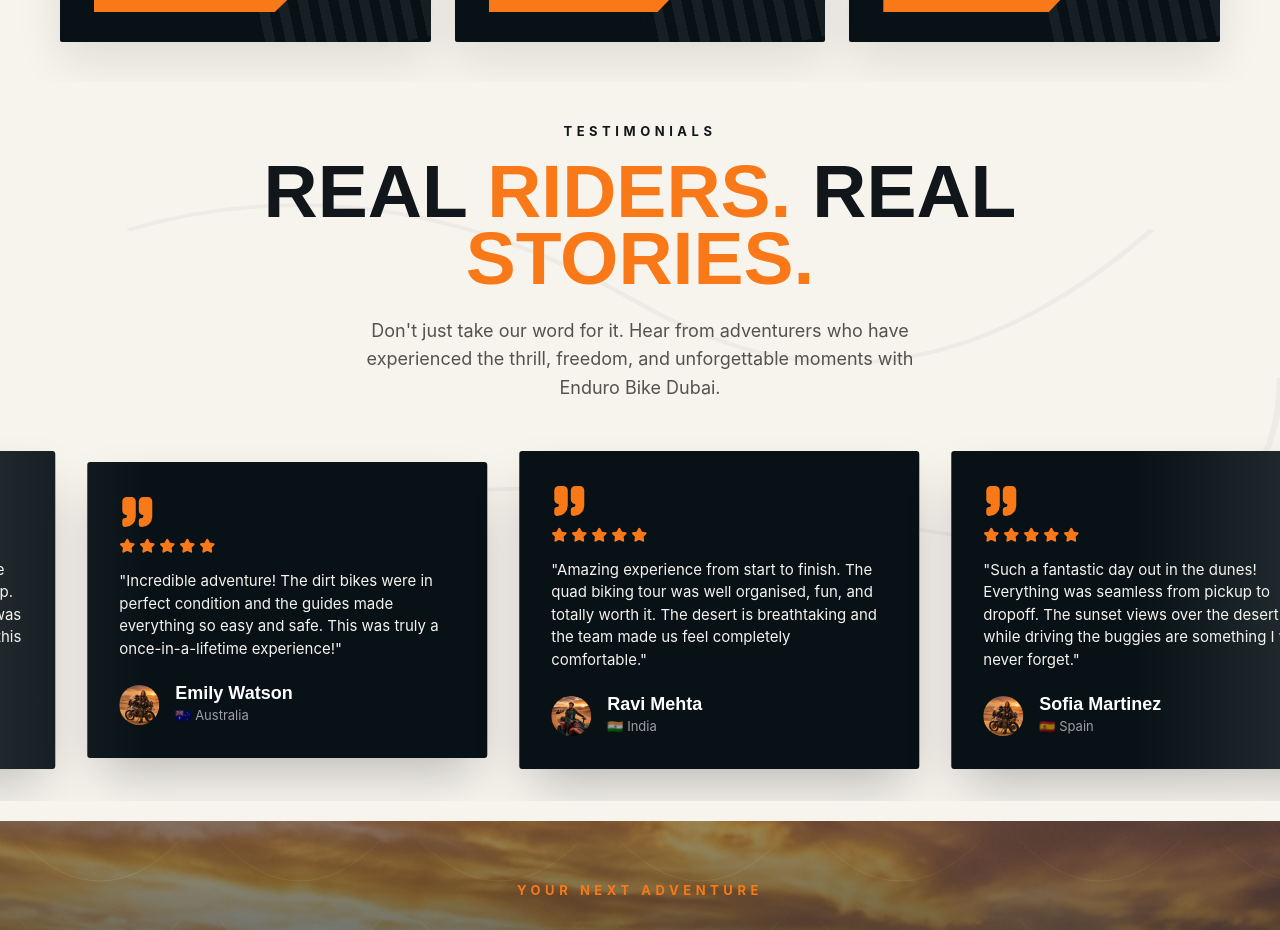
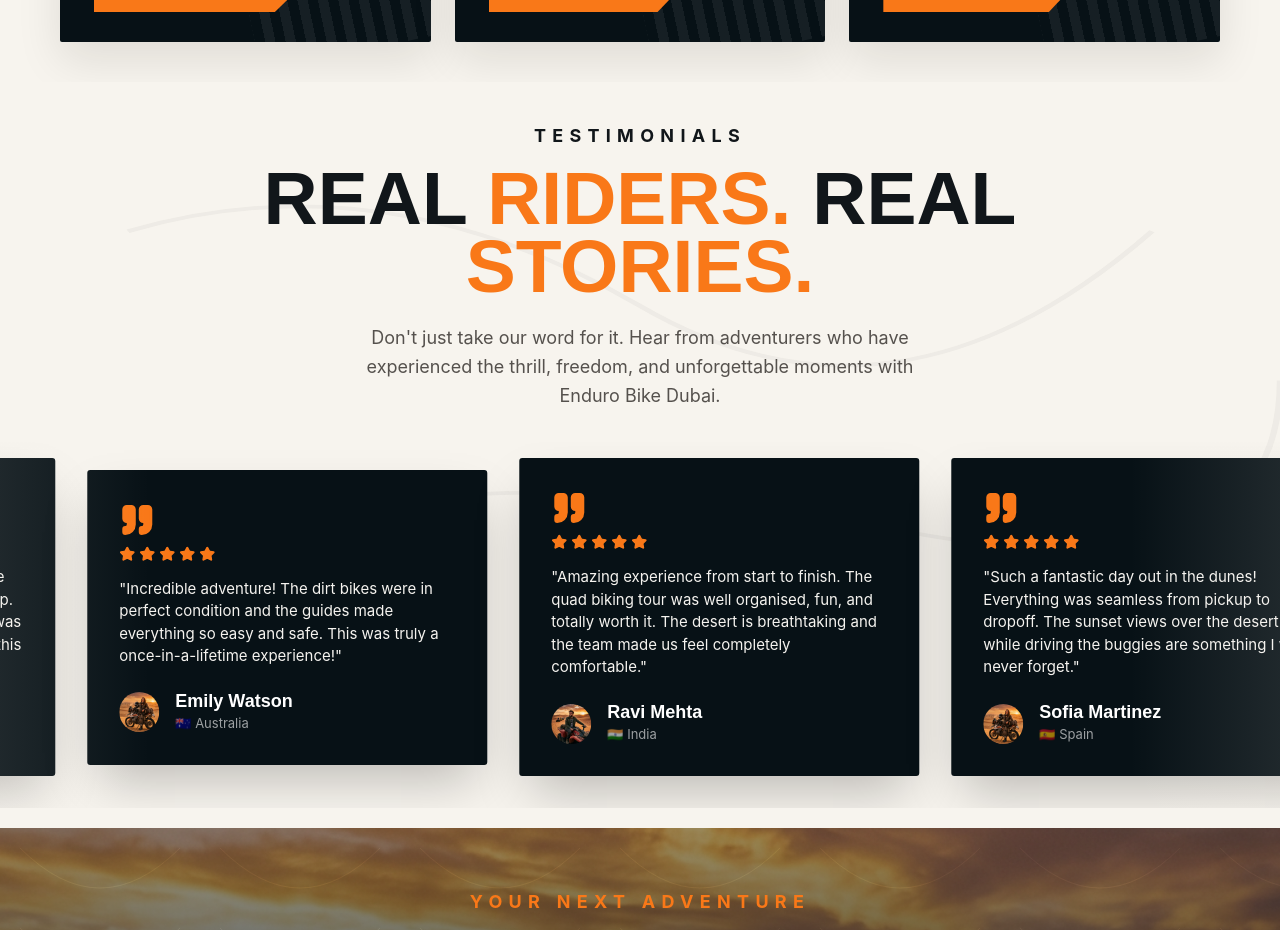
Before and after one commit to rameezwangde/Dirt-Bike, a React app: page / in a window 1280 px wide. Shown: the part 3620-4550 px from the top of the page. Built offline with nearby package versions, Linux system fonts and the light colour scheme; the HTML template or start-up script is replaced by a standard one.

Commit message:
feat: add CtaSection and TestimonialsSection components

```diff
--- a/src/components/CtaSection.jsx
+++ b/src/components/CtaSection.jsx
@@ -40,7 +40,7 @@ const CtaSection = () => {
           className="flex items-center gap-4 mb-6"
         >
 
-          <span className="font-inter text-[13px] font-bold tracking-[0.35em] uppercase text-[#F97818]">
+          <span className="font-inter text-[16px] md:text-[18px] font-bold tracking-[0.35em] uppercase text-[#F97818]">
             YOUR NEXT ADVENTURE
           </span>
 
--- a/src/components/TestimonialsSection.jsx
+++ b/src/components/TestimonialsSection.jsx
@@ -81,7 +81,7 @@ const TestimonialsSection = () => {
           className="w-full flex flex-col items-center text-center mb-6 md:mb-8 px-[20px]"
         >
           <div className="flex items-center gap-4 mb-4">
-            <span className="font-inter text-[13px] font-bold tracking-[0.35em] uppercase text-ink">
+            <span className="font-inter text-[16px] md:text-[18px] font-bold tracking-[0.35em] uppercase text-ink">
               TESTIMONIALS
             </span>
           </div>
```
